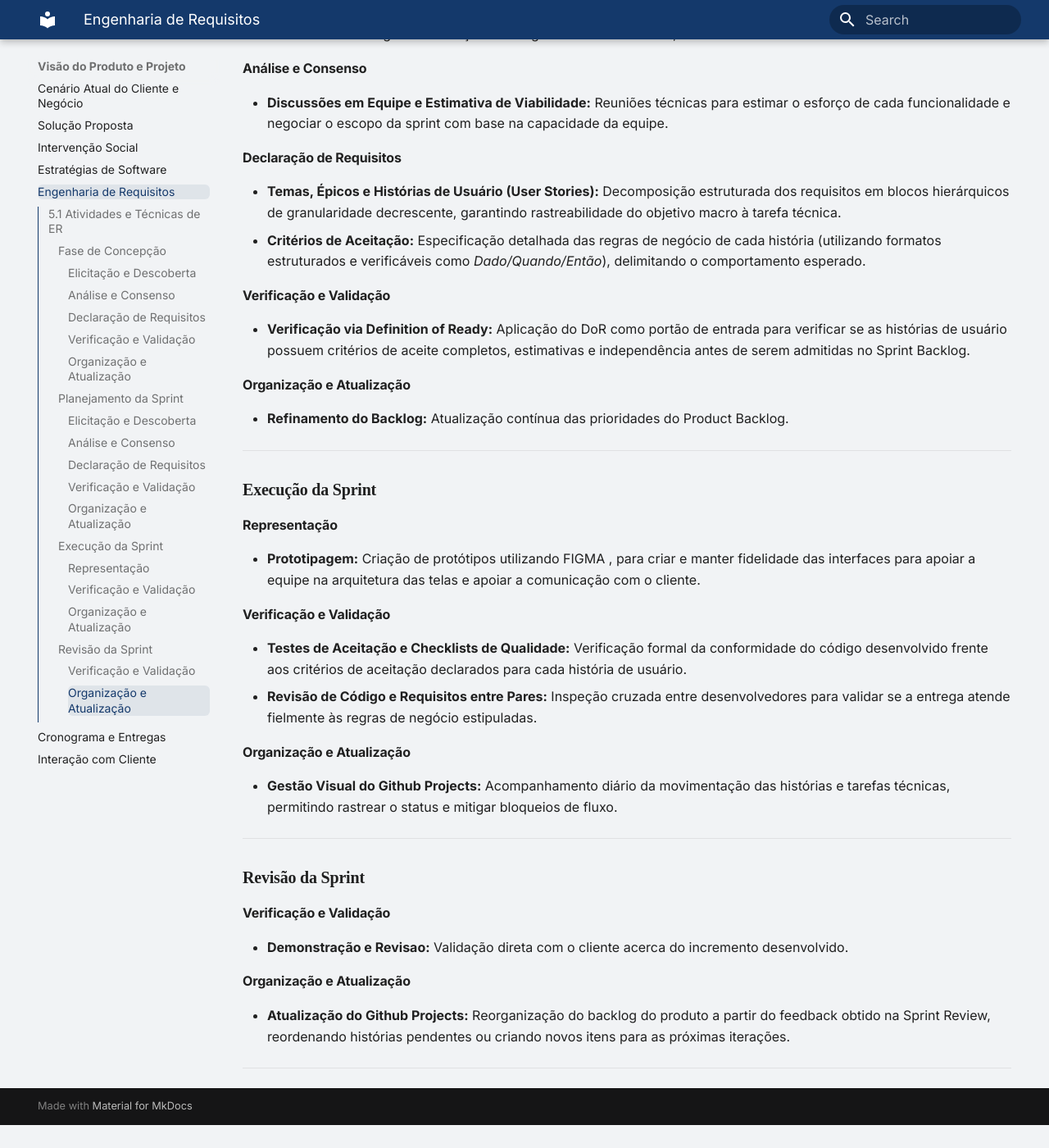
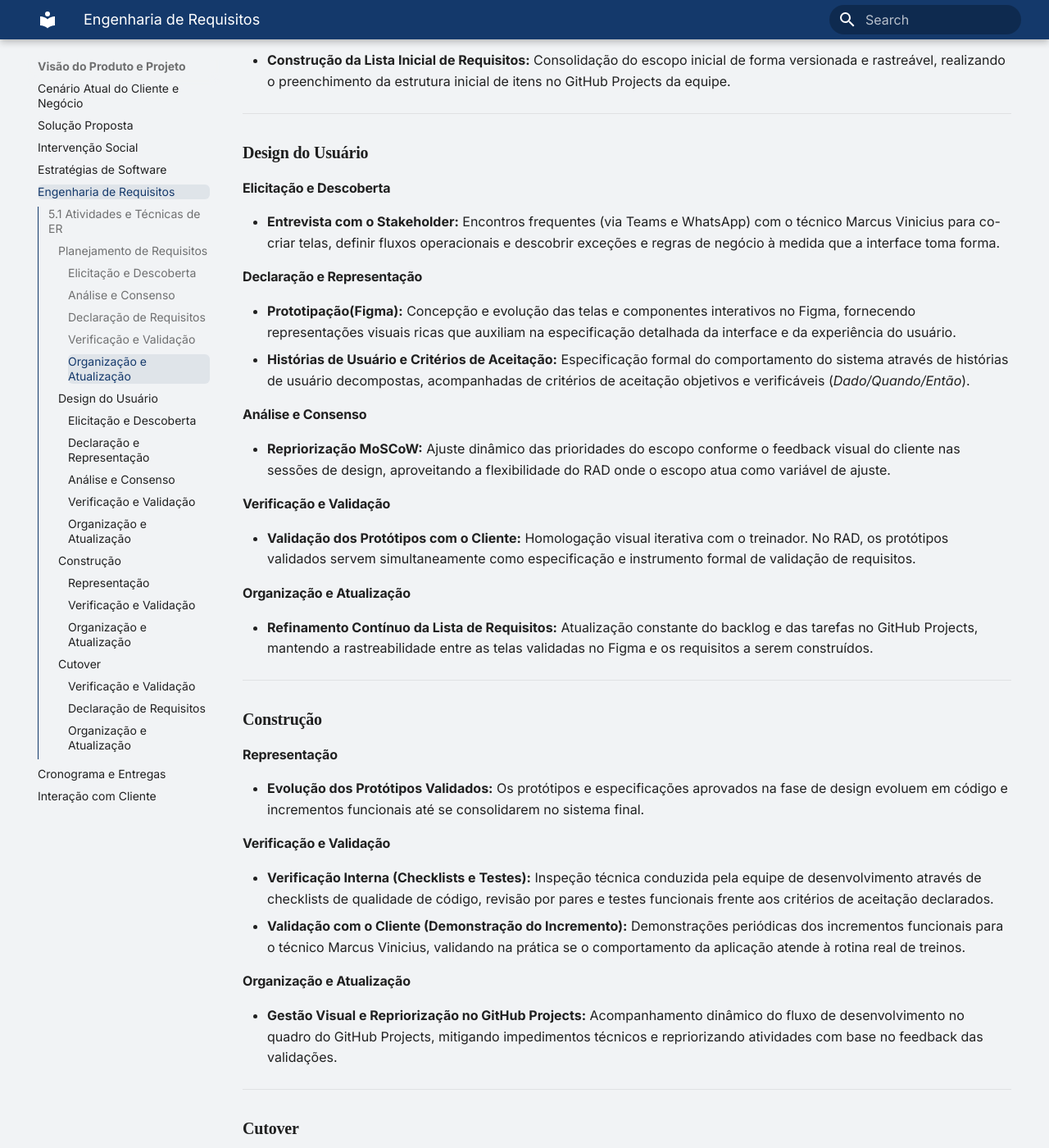
Before and after one commit to mdsreq-fga-unb/REQ-2026.2-T01-FutBoard, an MkDocs documentation site: the page built from docs/visao-produto/engenharia-requisitos.md, in a window 1280 px wide and 1400 px high, scrolled down 1331 px. Shown: the whole window at 82% size. Built offline with MkDocs 1.6.1 and Material for MkDocs 9.7.7, drawn with Linux system fonts in a browser that asks for light colours; before the commit the page ends 2703 px from its top, so only the background shows below that; some of the changed text lies outside the part shown.

Commit message:
docs: atualiaz o topico 5.1

```diff
--- a/docs/visao-produto/engenharia-requisitos.md
+++ b/docs/visao-produto/engenharia-requisitos.md
@@ -1,82 +1,83 @@
 # Engenharia de Requisitos
 
-
+As atividades e técnicas de Engenharia de Requisitos (ER) no FutBoard foram organizadas ao longo das quatro fases do *Rapid Application Development* (RAD) — **Planejamento de Requisitos**, **Design do Usuário**, **Construção** e **Cutover**. Essa estruturação assegura que as cinco atividades fundamentais da ER (**Elicitação e Descoberta**, **Análise e Consenso**, **Declaração**, **Verificação e Validação** e **Organização e Atualização**) estejam presentes de forma contínua e iterativa, tendo a prototipação rápida e a validação constante junto ao técnico Marcus Vinicius como núcleo do processo.
 
 ---
 
 ## 5.1 Atividades e Técnicas de ER
 
-Abaixo estão detalhadas as atividades e técnicas de Engenharia de Requisitos adotadas pela equipe, categorizadas por fases do projeto.
+Abaixo estão detalhadas as atividades e técnicas de Engenharia de Requisitos adotadas pela equipe, categorizadas pelas quatro fases do processo RAD.
 
 ---
 
-### Fase de Concepção
+### Planejamento de Requisitos
+
+
+#### Elicitação e Descoberta
+- **Entrevista com o Stakeholder:** Entrevista aberta e semiestruturada com o técnico Marcus Vinicius para compreender o funcionamento do negócio, a rotina dos treinos e levantar as dores e oportunidades de melhoria.
+- **Brainstorming:** Reuniões internas com a equipe de desenvolvimento para idealizar hipóteses de solução, alinhar expectativas e nortear a metodologia e as tecnologias da aplicação.
+- **Análise Documental:** Avaliação minuciosa dos artefatos em uso pelo técnico (planilhas de controle de treino no Microsoft Excel e consolidação de dados em painéis do Power BI).
+
+#### Análise e Consenso
+- **Matriz Valor x Esforço e Análise de Custo-Benefício:** Avaliação conjunta do valor de negócio gerado para o técnico Marcus Vinicius em relação ao esforço técnico de implementação, identificando as funcionalidades mais valiosas e viáveis.
+- **Priorização MoSCoW:** Técnica de priorização qualitativa aplicada em conjunto com a Matriz Valor x Esforço para classificar as necessidades em *Must have*, *Should have*, *Could have* e *Won't have*, delimitando o escopo inicial do MVP.
+
+#### Declaração de Requisitos
+- **Documento de Visão:** Registro formal dos Objetivos Específicos, restrições de negócio, requisitos macro e características gerais do produto FutBoard.
+
+#### Verificação e Validação
+- **Validação do Escopo com o Cliente:** Apresentação e leitura guiada dos objetivos e do escopo de alto nível junto ao técnico Marcus Vinicius para confirmação de alinhamento antes do avanço para a fase de design.
+- **Revisão em Pares:** Inspeção documental interna realizada pela equipe para identificar ambiguidades, redundâncias ou inconsistências no Documento de Visão.
+
+#### Organização e Atualização
+- **Construção da Lista Inicial de Requisitos:** Consolidação do escopo inicial de forma versionada e rastreável, realizando o preenchimento da estrutura inicial de itens no GitHub Projects da equipe.
+
+---
+
+### Design do Usuário
+
+#### Elicitação e Descoberta
+- **Entrevista com o Stakeholder:** Encontros frequentes (via Teams e WhatsApp) com o técnico Marcus Vinicius para co-criar telas, definir fluxos operacionais e descobrir exceções e regras de negócio à medida que a interface toma forma.
+
+#### Declaração e Representação
+- **Prototipação(Figma):** Concepção e evolução das telas e componentes interativos no Figma, fornecendo representações visuais ricas que auxiliam na especificação detalhada da interface e da experiência do usuário.
+- **Histórias de Usuário e Critérios de Aceitação:** Especificação formal do comportamento do sistema através de histórias de usuário decompostas, acompanhadas de critérios de aceitação objetivos e verificáveis (*Dado/Quando/Então*).
+
+#### Análise e Consenso
+- **Repriorização MoSCoW:** Ajuste dinâmico das prioridades do escopo conforme o feedback visual do cliente nas sessões de design, aproveitando a flexibilidade do RAD onde o escopo atua como variável de ajuste.
+
+#### Verificação e Validação
+- **Validação dos Protótipos com o Cliente:** Homologação visual iterativa com o treinador. No RAD, os protótipos validados servem simultaneamente como especificação e instrumento formal de validação de requisitos.
+
+#### Organização e Atualização
+- **Refinamento Contínuo da Lista de Requisitos:** Atualização constante do backlog e das tarefas no GitHub Projects, mantendo a rastreabilidade entre as telas validadas no Figma e os requisitos a serem construídos.
+
+---
+
+### Construção
+
+
+#### Representação
+- **Evolução dos Protótipos Validados:** Os protótipos e especificações aprovados na fase de design evoluem em código e incrementos funcionais até se consolidarem no sistema final.
+
+#### Verificação e Validação
+- **Verificação Interna (Checklists e Testes):** Inspeção técnica conduzida pela equipe de desenvolvimento através de checklists de qualidade de código, revisão por pares e testes funcionais frente aos critérios de aceitação declarados.
+- **Validação com o Cliente (Demonstração do Incremento):** Demonstrações periódicas dos incrementos funcionais para o técnico Marcus Vinicius, validando na prática se o comportamento da aplicação atende à rotina real de treinos.
+
+#### Organização e Atualização
+- **Gestão Visual e Repriorização no GitHub Projects:** Acompanhamento dinâmico do fluxo de desenvolvimento no quadro do GitHub Projects, mitigando impedimentos técnicos e repriorizando atividades com base no feedback das validações.
+
+---
+
+### Cutover
 
 
 
-#### Elicitação e Descoberta
-- **Entrevista com Stakeholder:** Entrevista aberta e semiestruturada com o técnico Marcus Vinicius para compreender o fluxo do negócio, a rotina dos treinos e levantar as dores e oportunidades de melhoria.
-- **Brainstorming:** Reuniões com a equipe de desenvolvimento para idealizar hipóteses de solução, alinhar expectativas e nortear a metodologia e as tecnologias da aplicação.
-- **Análise Documental:** Avaliação minuciosa dos artefatos em uso pelo técnico (planilhas de treino no Microsoft Excel e relatórios/dashboards construídos no Power BI).
-
-#### Análise e Consenso
-- **Matriz Valor x Esforço :** Avaliação conjunta do valor de negócio gerado para o técnico Marcus Vinicius em relação ao esforço técnico de implementação, evitando decisões de priorização arbitrárias.
-- **MoSCoW:** Técnica de priorização qualitativa aplicada em conjunto com a Matriz Valor x Esforço para categorizar os requisitos em *Must have*, *Should have*, *Could have* e *Won't have*, definindo a linha de corte do MVP.
+#### Verificação e Validação
+- **Homologação Final com o Cliente e Testes de Aceitação:** Utilização do sistema em ambiente real de produção pelo técnico Marcus Vinicius no Canaã Esporte Clube, atestando a aderência plena da solução às atividades da comissão técnica.
 
 #### Declaração de Requisitos
-- **Documento de Visão:** Formalização dos Objetivos Específicos (OEs)
-
-#### Verificação e Validação
-- **Revisão em Pares:** Inspeção documental interna realizada pela equipe para identificar inconsistências, ambiguidades e lacunas no Documento de Visão.
-- **Validação de Visão com Stakeholder:** Apresentação e leitura guiada dos objetivos do projeto junto ao técnico Marcus Vinicius para confirmação de alinhamento de expectativas.
+- **Notas de Versão e Manual do Usuário:** Elaboração de documentação técnica de entrega (*release notes*) e guia prático do usuário para apoiar o treinador e a comissão na operação do FutBoard.
 
 #### Organização e Atualização
-- **Estruturação do Backlog Inicial:** Agrupamento preliminar dos requisitos e preenchimento do github Projects da equipe
-
----
-
-### Planejamento da Sprint
-
-
-#### Elicitação e Descoberta
-- **Entrevistas com o Stackholder**: Encontros semanais com o técnico para detalhar funcionalidades em evolução e descobrir novas regras ou exceções de negócio na rotina do time, cadastro e análise de treinos.
-
-#### Análise e Consenso
-- **Discussões em Equipe e Estimativa de Viabilidade:** Reuniões técnicas para estimar o esforço de cada funcionalidade e negociar o escopo da sprint com base na capacidade da equipe.
-
-#### Declaração de Requisitos
-- **Temas, Épicos e Histórias de Usuário (User Stories):** Decomposição estruturada dos requisitos em blocos hierárquicos de granularidade decrescente, garantindo rastreabilidade do objetivo macro à tarefa técnica.
-- **Critérios de Aceitação:** Especificação detalhada das regras de negócio de cada história (utilizando formatos estruturados e verificáveis como *Dado/Quando/Então*), delimitando o comportamento esperado.
-
-#### Verificação e Validação
-- **Verificação via Definition of Ready:** Aplicação do DoR como portão de entrada para verificar se as histórias de usuário possuem critérios de aceite completos, estimativas e independência antes de serem admitidas no Sprint Backlog.
-
-#### Organização e Atualização
-- **Refinamento do Backlog:** Atualização contínua das prioridades do Product Backlog.
-
----
-
-### Execução da Sprint
-
-
-#### Representação
-- **Prototipagem:** Criação de protótipos utilizando FIGMA , para criar e manter fidelidade das interfaces para apoiar a equipe na arquitetura das telas e apoiar a comunicação com o cliente.
-
-#### Verificação e Validação
-- **Testes de Aceitação e Checklists de Qualidade:** Verificação formal da conformidade do código desenvolvido frente aos critérios de aceitação declarados para cada história de usuário.
-- **Revisão de Código e Requisitos entre Pares:** Inspeção cruzada entre desenvolvedores para validar se a entrega atende fielmente às regras de negócio estipuladas.
-
-#### Organização e Atualização
-- **Gestão Visual do Github Projects:** Acompanhamento diário da movimentação das histórias e tarefas técnicas, permitindo rastrear o status e mitigar bloqueios de fluxo.
-
----
-
-### Revisão da Sprint
-
-#### Verificação e Validação
-- **Demonstração e Revisao:** Validação direta com o cliente acerca do incremento desenvolvido.
-
-#### Organização e Atualização
-- **Atualização do Github Projects:** Reorganização do backlog do produto a partir do feedback obtido na Sprint Review, reordenando histórias pendentes ou criando novos itens para as próximas iterações.
-
----
+- **Encerramento da Lista de Requisitos:** Fechamento e consolidação do escopo final implementado no GitHub Projects, formalizando a linha de base entregue e registrando demandas futuras para novas versões do produto.
```
